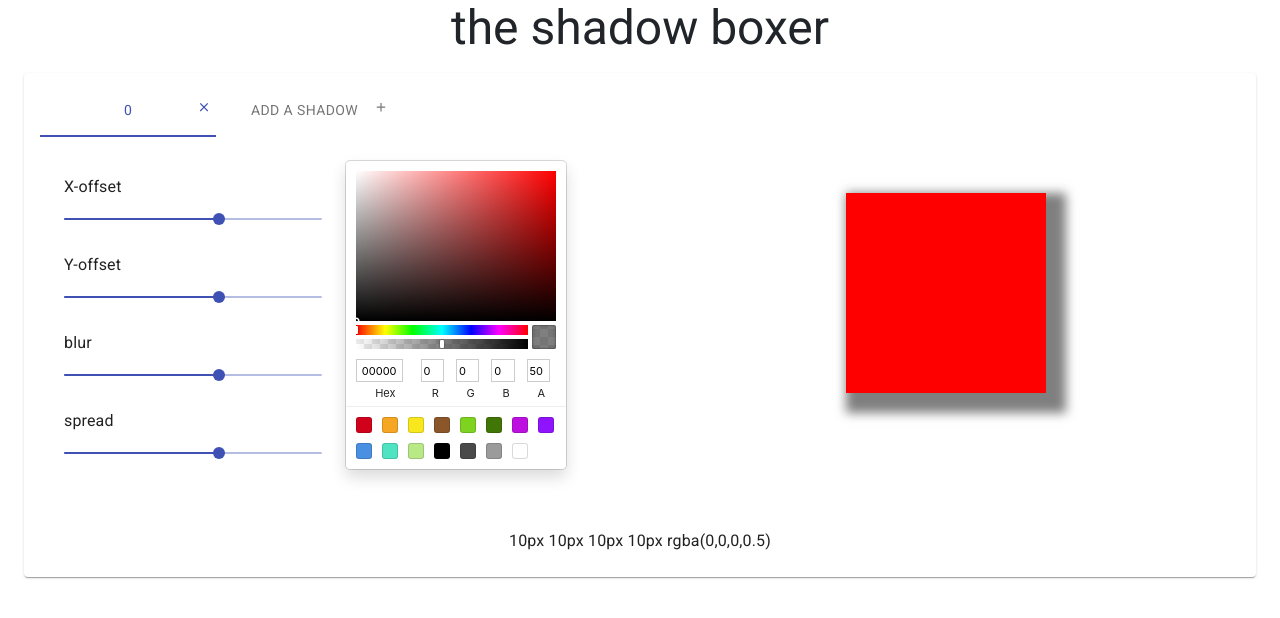
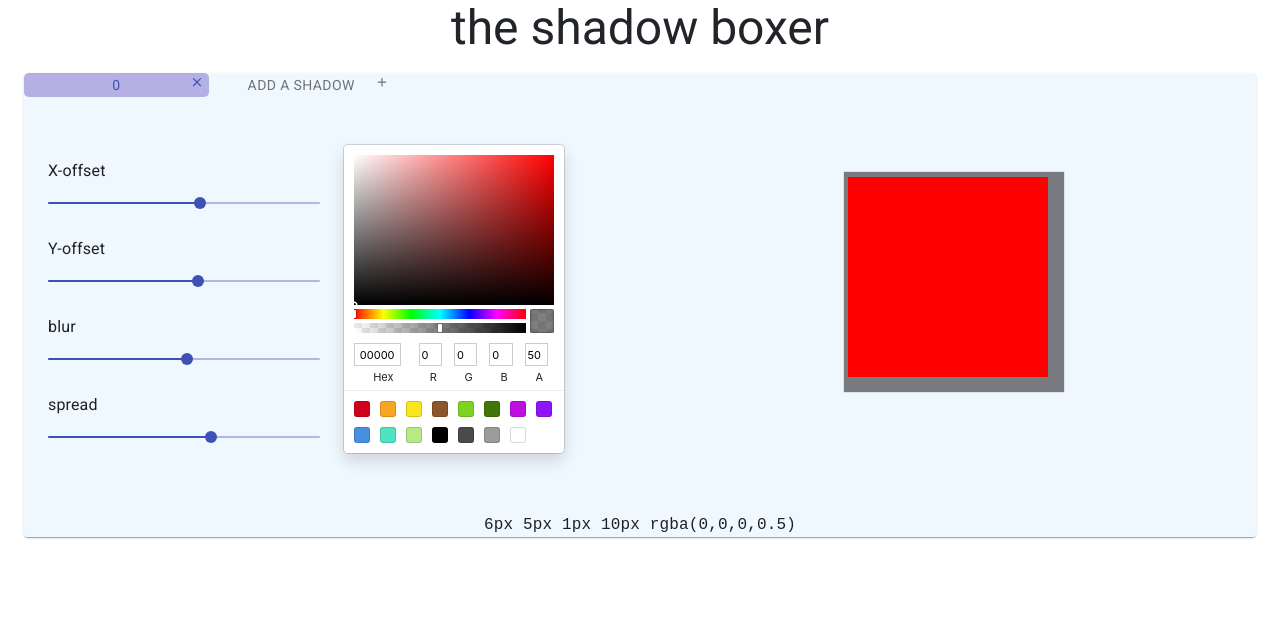
Before and after one commit to KarimKamel/shadow-boxer, a React (Create React App) app: page / in a window 1280 px wide. Shown: the top 618 px of the page. Built offline with nearby package versions, Linux system fonts and the light colour scheme.

Commit message:
add slider controlled value

```diff
--- a/src/ObjectContainer.js
+++ b/src/ObjectContainer.js
@@ -1,5 +1,4 @@
 import React, { useState, useEffect } from 'react';
-import { createUseStyles } from 'react-jss';
 import Tabs from '@material-ui/core/Tabs';
 import Tab from '@material-ui/core/Tab';
 import Container from '@material-ui/core/Container';
@@ -8,93 +7,25 @@ import ShadowParamsInput from './ShadowParamsInput';
 import TabPanel from './TabPanel';
 import CloseIcon from '@material-ui/icons/Close';
 import AddIcon from '@material-ui/icons/Add';
-import AppBar from '@material-ui/core/AppBar';
 import ObjectWithShadow from './ObjectWithShadow';
 import Card from '@material-ui/core/Card';
-import CardActions from '@material-ui/core/CardActions';
 import CardContent from '@material-ui/core/CardContent';
+import {
+	makeShadowString,
+	makeRandomColor,
+	makeRandomShadow,
+} from './util/util';
+import useStyles from './styles/ObjectContainerStyles';
 
-const makeShadowString = (shadow, color) => {
-	let shadowString = '';
-	let colorString = '';
-	for (let i = 0; i < shadow.length; i++) {
-		shadow[i].hOffset = shadow[i].hOffset || 10;
-		shadow[i].vOffset = shadow[i].vOffset || 10;
-		shadow[i].blur = shadow[i].blur || 10;
-		shadow[i].spread = shadow[i].spread || 10;
-		if (color[i]) {
-			let { r, g, b, a } = color[i];
-			colorString = `rgba(${r},${g},${b},${a})`;
-		} else {
-			colorString = `rgba(0,0,0,0.5})`;
-		}
-
-		shadowString += `${shadow[i].hOffset}px ${shadow[i].vOffset}px ${shadow[i].blur}px ${shadow[i].spread}px ${colorString}`;
-		if (i < shadow.length - 1) {
-			shadowString += ',';
-		}
-	}
-	return shadowString;
-};
-
-const useStyles = createUseStyles({
-	root: {},
-	gridRoot: {
-		display: 'flex',
-		flexDirection: 'row',
-	},
-	gridItem: {
-		margin: 'auto !important',
-	},
-	innerGridContainer: {
-		display: 'flex',
-		flexDirection: 'column',
-	},
-	innerGridItem: {
-		margin: 'auto !important',
-	},
-	paperRoot: {
-		flexGrow: 1,
-		marginBottom: '2rem',
-	},
-	tabLabelIcon: {
-		minHeight: '0px !important',
-	},
-	tabRoot: {
-		maxWidth: '30% !important',
-		alignItems: 'flex-end !important',
-	},
-	tabWrapper: {
-		flexDirection: 'row !important',
-
-		justifyContent: 'space-around !important',
-		'& svg': {
-			order: 1,
-			height: '0.9rem',
-			position: 'absolute',
-			right: '0',
-
-			'&:hover': {
-				transform: 'scale(1.2)',
-			},
-		},
-	},
-	shadowStringDisplay: {
-		marginTop: '2rem !important',
-	},
-	// cardContent: {
-	// 	display: 'flex',
-	// 	width: '100vw',
-	// },
-});
-
-export default function ObjectContainer({ children, ...props }) {
-	const [shadow, setShadow] = useState([{}]);
-	const [value, setValue] = useState(0);
+export default function ObjectContainer() {
+	const [shadow, setShadow] = useState([makeRandomShadow()]);
+	const [tabValue, setTabValue] = useState(0);
 	const [color, setColor] = useState([{ r: 0, g: 0, b: 0, a: '0.5' }]);
 	const [shadowString, setShadowString] = useState(
 		makeShadowString(shadow, color),
 	);
+
+	const classes = useStyles();
 
 	const handleValueChange = (e, value, name, index) => {
 		let shadowClone = [...shadow];
@@ -102,7 +33,6 @@ export default function ObjectContainer({ children, ...props }) {
 		setShadow(shadowClone);
 	};
 
-	const classes = useStyles();
 	const handleCloseIconClick = (event, index) => {
 		event.stopPropagation();
 		shadow.splice(index, 1);
@@ -110,11 +40,11 @@ export default function ObjectContainer({ children, ...props }) {
 
 		setShadow([...shadow]);
 		setColor([...color]);
-		let newValue = value;
-		if (value !== 0) {
+		let newValue = tabValue;
+		if (tabValue !== 0) {
 			newValue = newValue - 1;
 		}
-		setValue(newValue);
+		setTabValue(newValue);
 	};
 	const handleNewIconClick = (event, index) => {
 		setShadow([...shadow, {}]);
@@ -127,7 +57,7 @@ export default function ObjectContainer({ children, ...props }) {
 		setColor([...colorClone]);
 	};
 	const handleTabChange = (event, newValue) => {
-		setValue(newValue);
+		setTabValue(newValue);
 	};
 
 	useEffect(() => {
@@ -137,18 +67,22 @@ export default function ObjectContainer({ children, ...props }) {
 
 	return (
 		<Container className={classes.root}>
+			{console.log(makeRandomShadow())}
+			{console.log(makeRandomColor())}
 			<Typography variant='h3' align='center' gutterBottom>
 				the shadow boxer
 			</Typography>
 			<Card>
-				<CardContent className={classes.cardContent}>
-					<Grid container className={classes.gridRoot} spacing={3}>
-						<Grid item xs={6}>
+				<CardContent className={classes.cardContent} variant='outlined'>
+					<Grid container className={classes.gridRoot}>
+						<Grid item xs={6} className={classes.gridItem}>
 							<Tabs
-								value={value}
+								classes={{
+									indicator: classes.tabIndicator,
+								}}
+								value={tabValue}
 								onChange={handleTabChange}
 								variant='fullWidth'
-								indicatorColor='primary'
 								textColor='primary'
 								aria-label='icon tabs example'
 							>
@@ -160,6 +94,7 @@ export default function ObjectContainer({ children, ...props }) {
 											wrapper: classes.tabWrapper,
 											root: classes.tabRoot,
 											labelIcon: classes.tabLabelIcon,
+											selected: classes.selected,
 										}}
 										label={<span>{i}</span>}
 										icon={
@@ -183,9 +118,10 @@ export default function ObjectContainer({ children, ...props }) {
 								)}
 							</Tabs>
 							{shadow.map((s, i) => (
-								<TabPanel key={i} value={value} index={i}>
+								<TabPanel key={i} value={tabValue} index={i}>
 									<ShadowParamsInput
 										key={i}
+										shadow={shadow[i]}
 										index={i}
 										color={color[i]}
 										handleValueChange={handleValueChange}
@@ -195,25 +131,13 @@ export default function ObjectContainer({ children, ...props }) {
 							))}
 						</Grid>{' '}
 						<Grid item xs={6} className={classes.gridItem}>
-							{/* <Grid className={classes.innerGridContainer} container>
-								<Grid item>
-									<ObjectWithShadow shadow={shadow} color={color} />
-								</Grid>
-								<Grid item>
-									<Typography variant='h6' align='center'>
-										{shadowText}
-									</Typography>
-								</Grid>
-							</Grid> */}
-
 							<ObjectWithShadow shadowString={shadowString} />
 						</Grid>{' '}
 					</Grid>
 					<Grid container>
-						<Grid item xs={12}>
+						<Grid item xs={12} className={classes.gridItem}>
 							<Typography
 								classes={{ root: classes.shadowStringDisplay }}
-								// className={classes.shadowStringDisplay}
 								align='center'
 							>
 								{shadowString}
--- a/src/ObjectWithShadow.js
+++ b/src/ObjectWithShadow.js
@@ -1,4 +1,4 @@
-import React, { useState, useEffect } from 'react';
+import React from 'react';
 import { createUseStyles } from 'react-jss';
 const useStyles = createUseStyles({
 	object: {
@@ -10,31 +10,7 @@ const useStyles = createUseStyles({
 	},
 });
 
-export default function ObjectWithShadow({ shadow, color, shadowString }) {
-	const makeShadowString = (shadow, color) => {
-		let shadowString = '';
-		let colorString = '';
-		for (let i = 0; i < shadow.length; i++) {
-			shadow[i].hOffset = shadow[i].hOffset || 10;
-			shadow[i].vOffset = shadow[i].vOffset || 10;
-			shadow[i].blur = shadow[i].blur || 10;
-			shadow[i].spread = shadow[i].spread || 10;
-			if (color[i]) {
-				let { r, g, b, a } = color[i];
-				colorString = `rgba(${r},${g},${b},${a})`;
-			} else {
-				colorString = `rgba(0,0,0,0.5})`;
-			}
-
-			shadowString += `${shadow[i].hOffset}px ${shadow[i].vOffset}px ${shadow[i].blur}px ${shadow[i].spread}px ${colorString}`;
-			if (i < shadow.length - 1) {
-				shadowString += ',';
-			}
-		}
-		return shadowString;
-	};
-
-	// const classes = useStyles(makeShadowString(shadow, color));
+export default function ObjectWithShadow({ shadowString }) {
 	const classes = useStyles(shadowString);
 	return <div className={classes.object}></div>;
 }
--- a/src/ShadowParamsInput.js
+++ b/src/ShadowParamsInput.js
@@ -1,27 +1,30 @@
-import React from "react";
-import InputSlider from "./InputSlider";
-import {  SketchPicker } from "react-color";
-import { Grid } from "@material-ui/core";
+import React from 'react';
+import InputSlider from './InputSlider';
+import { SketchPicker } from 'react-color';
+import { Grid } from '@material-ui/core';
 
 export default function ShadowParamsInput({
 	index,
 	handleValueChange,
 	handleColorChange,
 	color,
+	shadow,
 }) {
 	const shadowSliderParams = {
 		minVal: -50,
 		maxVal: 50,
-    defaultVal: 10,
+		// defaultVal: 10,
 	};
+	const { blur, spread, hOffset, vOffset } = shadow;
 
 	return (
 		<Grid container spacing={3}>
 			<Grid item xs={6}>
 				<InputSlider
 					params={shadowSliderParams}
-          name="hOffset"
-          label="X-offset"
+					name='hOffset'
+					label='X-offset'
+					value={hOffset}
 					handleOnChange={(event, value, name) =>
 						handleValueChange(event, value, name, index)
 					}
@@ -29,8 +32,9 @@ export default function ShadowParamsInput({
 
 				<InputSlider
 					params={shadowSliderParams}
-          name="vOffset"
-          label="Y-offset"
+					name='vOffset'
+					label='Y-offset'
+					value={vOffset}
 					handleOnChange={(event, value, name) =>
 						handleValueChange(event, value, name, index)
 					}
@@ -38,8 +42,9 @@ export default function ShadowParamsInput({
 
 				<InputSlider
 					params={shadowSliderParams}
-          name="blur"
-          label="blur"
+					name='blur'
+					label='blur'
+					value={blur}
 					handleOnChange={(event, value, name) =>
 						handleValueChange(event, value, name, index)
 					}
@@ -47,21 +52,20 @@ export default function ShadowParamsInput({
 
 				<InputSlider
 					params={shadowSliderParams}
-          name="spread"
-          label="spread"
+					name='spread'
+					label='spread'
+					value={spread}
 					handleOnChange={(event, value, name) =>
 						handleValueChange(event, value, name, index)
 					}
 				/>
 			</Grid>
 
-
 			<Grid item xs={6}>
 				<SketchPicker
 					color={color}
 					onChange={(color) => handleColorChange(color, index)}
 				/>
-
 			</Grid>
 		</Grid>
 	);
--- /dev/null
+++ b/src/styles/ObjectContainerStyles.js
@@ -0,0 +1,56 @@
+import { createUseStyles } from 'react-jss';
+
+const useStyles = createUseStyles({
+	gridRoot: {
+		display: 'flex',
+		flexDirection: 'row',
+	},
+
+	gridItem: {
+		// margin: 'auto !important',
+		backgroundColor: 'aliceblue',
+		display: 'flex',
+		flexDirection: 'column',
+	},
+
+	cardContent: { padding: '0 !important' },
+	tabLabelIcon: {
+		minHeight: '0px !important',
+		// backgroundColor: 'blue !important',
+		padding: '0 !important',
+	},
+	selected: {
+		backgroundColor: '#b4b0e3 !important',
+		borderRadius: '0.3rem !important',
+	},
+	tabRoot: {
+		maxWidth: '30% !important',
+		alignItems: 'flex-end !important',
+		padding: '0 !important',
+
+		// backgroundColor: 'blue !important',
+	},
+	tabWrapper: {
+		flexDirection: 'row !important',
+
+		justifyContent: 'space-around !important',
+		'& svg': {
+			order: 1,
+			height: '0.9rem',
+			position: 'absolute',
+			right: '0',
+
+			'&:hover': {
+				transform: 'scale(1.2)',
+			},
+		},
+	},
+	tabIndicator: {
+		backgroundColor: 'unset !important	',
+	},
+	shadowStringDisplay: {
+		marginTop: '2rem !important',
+		fontFamily: 'Courier New, monospace !important',
+	},
+});
+export default useStyles;
--- /dev/null
+++ b/src/util/util.js
@@ -0,0 +1,42 @@
+const makeRandomShadow = () => {
+	const base = 10;
+	const hOffset = Math.floor(base * Math.random()) + 1;
+	const vOffset = Math.floor(base * Math.random()) + 1;
+	const blur = Math.floor(base * Math.random()) + 1;
+	const spread = Math.floor(base * Math.random()) + 1;
+	return { spread, blur, hOffset, vOffset };
+};
+
+const makeRandomColor = () => {
+	const colorBase = 255;
+
+	const r = Math.floor(Math.random() * colorBase);
+	const g = Math.floor(Math.random() * colorBase);
+	const b = Math.floor(Math.random() * colorBase);
+	const a = Math.floor(Math.random() * 10) / 10;
+	return { r, g, b, a };
+};
+
+const makeShadowString = (shadow, color) => {
+	let shadowString = '';
+	let colorString = '';
+	for (let i = 0; i < shadow.length; i++) {
+		shadow[i].hOffset = shadow[i].hOffset || 10;
+		shadow[i].vOffset = shadow[i].vOffset || 10;
+		shadow[i].blur = shadow[i].blur || 10;
+		shadow[i].spread = shadow[i].spread || 10;
+		if (color[i]) {
+			let { r, g, b, a } = color[i];
+			colorString = `rgba(${r},${g},${b},${a})`;
+		} else {
+			colorString = `rgba(0,0,0,0.5})`;
+		}
+
+		shadowString += `${shadow[i].hOffset}px ${shadow[i].vOffset}px ${shadow[i].blur}px ${shadow[i].spread}px ${colorString}`;
+		if (i < shadow.length - 1) {
+			shadowString += ',';
+		}
+	}
+	return shadowString;
+};
+export { makeShadowString, makeRandomColor, makeRandomShadow };
```
Also changed, not shown: src/InputSlider.js (+12 -13 lines), src/TabPanel.js (+3 -9 lines), 1 other file (tests, documents, lock files or other folders). Lines whose indentation alone changed are shown as unchanged.
